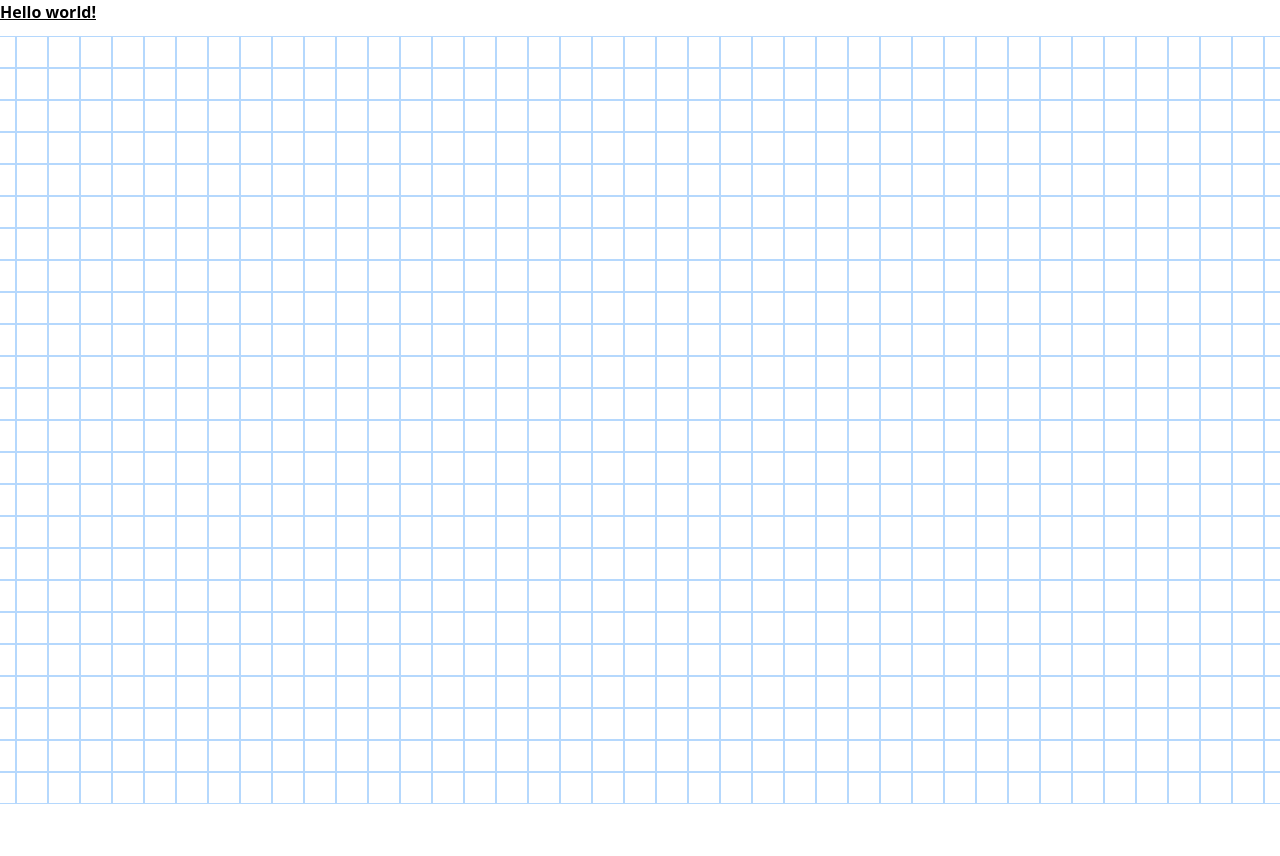
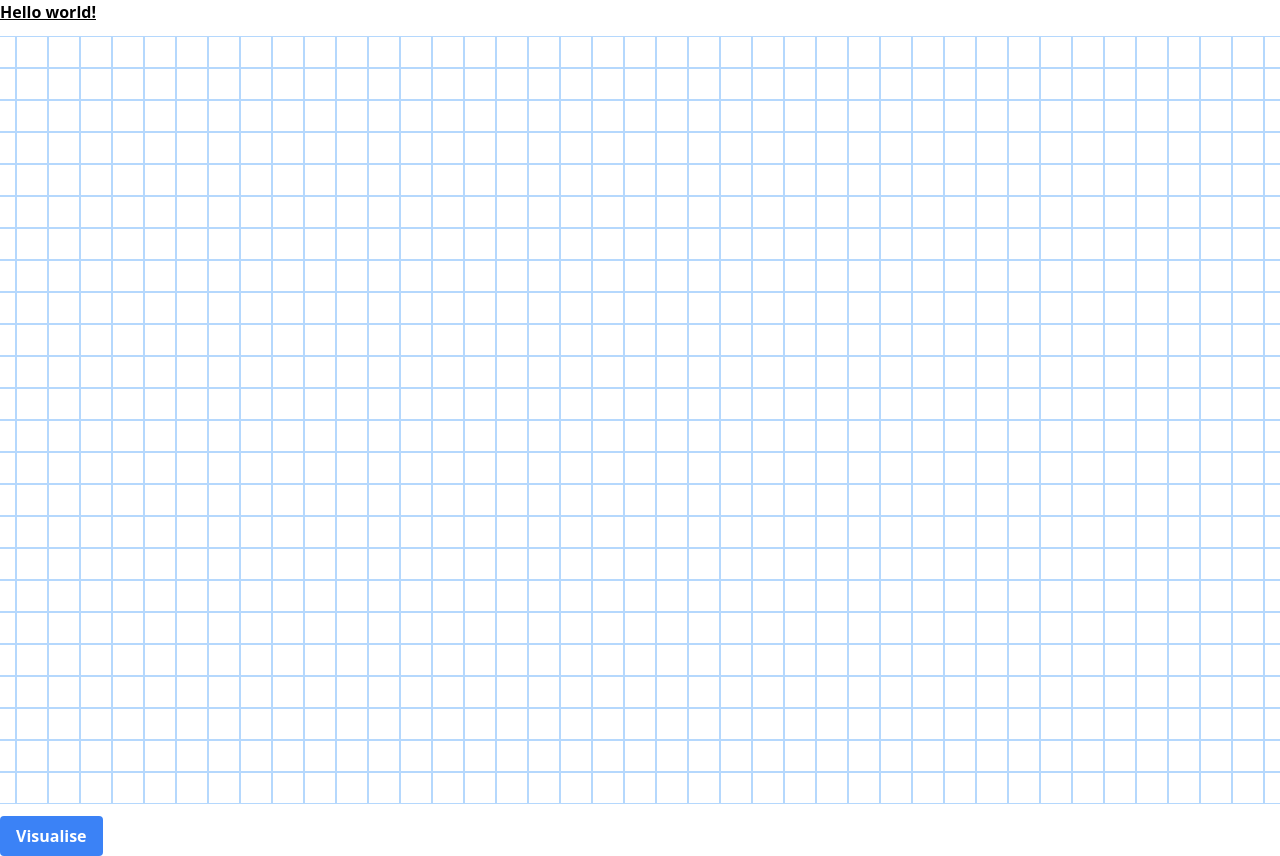
Before and after one commit to SamiiC/AlgoVisual, a React (Vite) app: page / in a window 1280 px wide. Before the commit the page ends 816 px from the top, so only its background shows below. Built offline with nearby package versions, Linux system fonts and the light colour scheme.

Commit message:
added logging, fixed no update bug

```diff
--- a/src/components/Grid.tsx
+++ b/src/components/Grid.tsx
@@ -2,6 +2,7 @@ import { initNodeObj,convertGrid } from "../utility/utils"
 
 import { NodeInterface } from "../interfaces/interfaces"
 import React, { useRef,useState } from "react"
+import { Dijkstra } from "../main/dijkstra"
 import Node from "./Node"
 
 const Grid = () => {
@@ -70,6 +71,7 @@ const Grid = () => {
   }
 
   return (
+    <div>
       <div className="grid grid-cols-50Col overflow-auto w-full px-4 justify-start md:justify-center items-center my-3">
 
         {
@@ -96,6 +98,9 @@ const Grid = () => {
 
 
       </div>
+      <button className = "bg-blue-500 hover:bg-blue-700 text-white font-bold py-2 px-4 rounded"
+      onClick = {()=>{Dijkstra(start,end,GridNodes.current)}} >Visualise</button>
+    </div>
 
 
 
--- a/src/main/dijkstra.ts
+++ b/src/main/dijkstra.ts
@@ -26,7 +26,7 @@ const get_neighbours = (
      return neighbours.filter((node) => !node.Visited);
 };
 
-const Dijkstra = (
+export const Dijkstra = (
      startNode: NodeInterface,
      endNode: NodeInterface,
      grid: NodeInterface[][]
@@ -42,11 +42,15 @@ const Dijkstra = (
           let curNode = Graphnodes.shift();
 
           if (!curNode) {
+               console.log("done3");
+
                return [visitedNodes];
           }
 
           if (curNode.Wall) continue;
           if (curNode.distFS === Infinity) {
+               console.log("done2");
+
                return [visitedNodes];
           }
 
@@ -55,14 +59,18 @@ const Dijkstra = (
 
           if (curNode.ID === endNode.ID) {
                curNode.isDest = true;
+               console.log(visitedNodes);
                return [visitedNodes];
           }
 
           let neighbours = get_neighbours(curNode, grid);
 
           for (let neighbour of neighbours) {
-               neighbour.distFS = curNode.distFS + 1;
-               neighbour.previousCell = curNode;
+               let alt = curNode.distFS + 1;
+               if (alt < neighbour.distFS) {
+                    neighbour.distFS = alt;
+                    neighbour.previousCell = curNode;
+               }
           }
      }
 };
--- a/tsconfig.json
+++ b/tsconfig.json
@@ -14,6 +14,7 @@
     "resolveJsonModule": true,
     "isolatedModules": true,
     "noEmit": true,
+    "strictNullChecks": false,
     "jsx": "react-jsx"
   },
   "include": ["src"],
```
Lines whose indentation alone changed are shown as unchanged.
